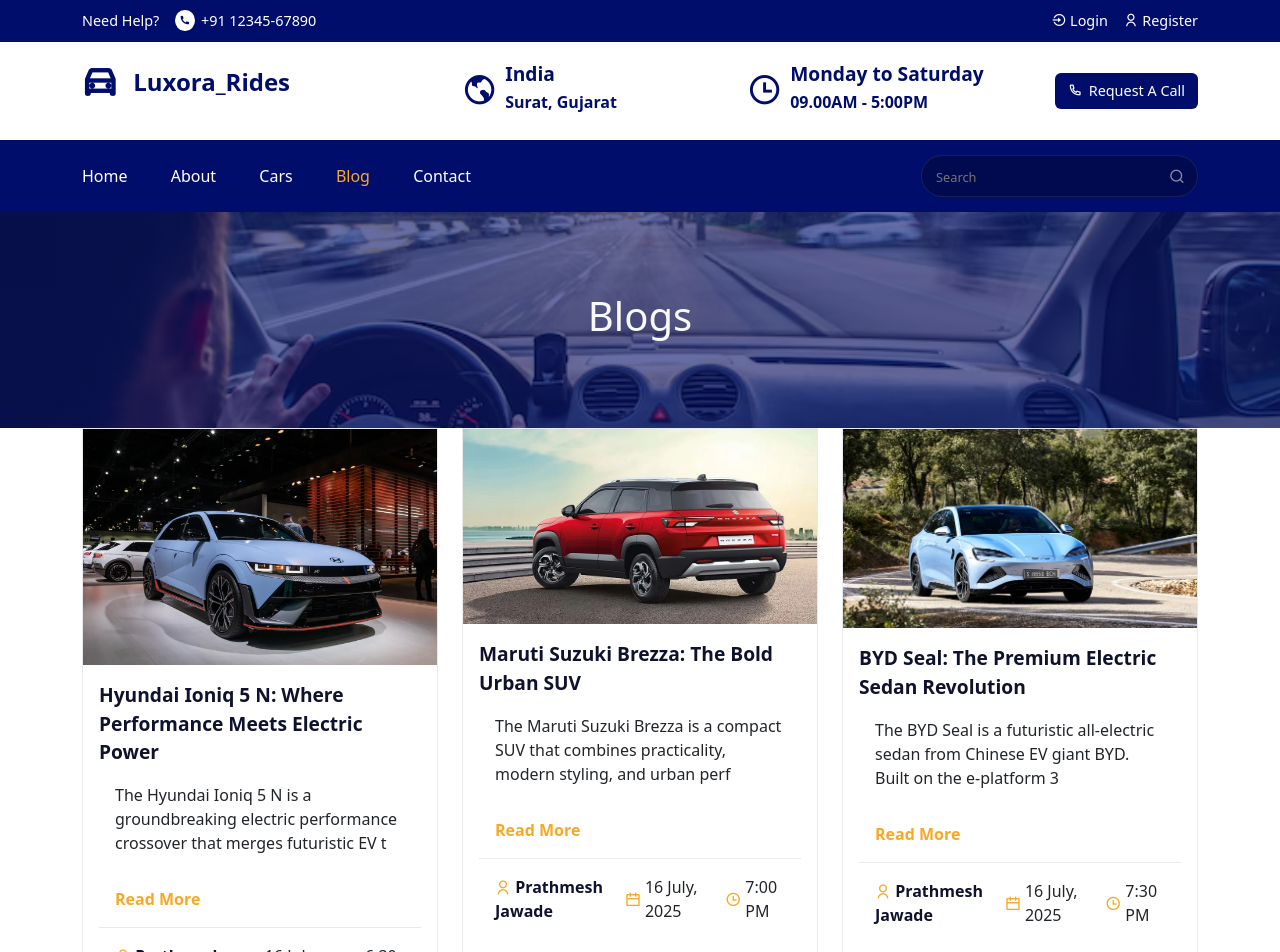
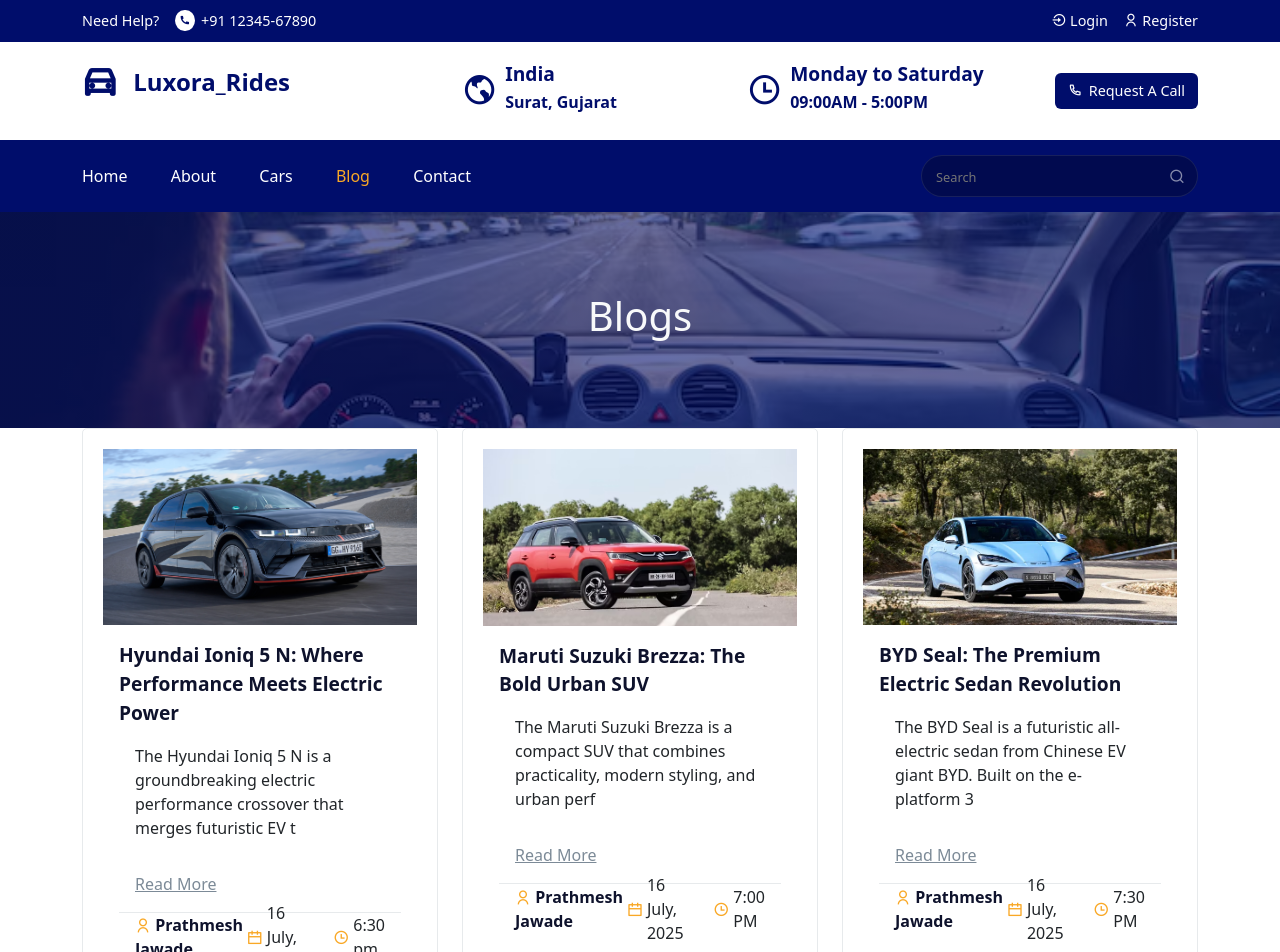
Before and after one commit to ParthVekariya147/Luxora_Rides, a React (Create React App) app: page /blogs in a window 1280 px wide. Shown: the top 952 px of the page. Built offline with nearby package versions, Linux system fonts and the light colour scheme.

Commit message:
Blog size page nit reload

```diff
--- a/src/components/Header/Header.jsx
+++ b/src/components/Header/Header.jsx
@@ -105,7 +105,7 @@
 
                         <div className="header__location-content">
                             <h4>Monday to Saturday</h4>
-                            <h6>09.00AM - 5:00PM</h6>
+                            <h6>09:00AM - 5:00PM</h6>
                         </div>
 
                     </div>
--- a/src/components/UI/FindCarForm.jsx
+++ b/src/components/UI/FindCarForm.jsx
@@ -1,14 +1,20 @@
 import React from 'react';
-import { Link } from 'react-router-dom';
-import "../../styles/find-car-form.css" ;
-import "../../styles/find-car-form.css" ;
-import { Form , FormGroup } from 'reactstrap';
+import { Link, useNavigate } from 'react-router-dom';
+import "../../styles/find-car-form.css";
+import { Form, FormGroup } from 'reactstrap';
 import "./CarItem";
 
 const FindCarForm = () => {
-    return <Form className='form'>
-        <div className="d-flex align-items-center justify-content-between flex-wrap ">
+  const navigate = useNavigate();
 
+  const handleSubmit = (e) => {
+    e.preventDefault();
+    navigate("/cars");
+  };
+
+  return (
+    <Form className='form' onSubmit={handleSubmit}>
+      <div className="d-flex align-items-center justify-content-between flex-wrap">
         <FormGroup className='form__group'>
           <input type="text" placeholder='From Address' required />
         </FormGroup>
@@ -22,7 +28,7 @@
         </FormGroup>
 
         <FormGroup className='form__group'>
-                <input type="time" className='journey__time' placeholder='journey time' />
+          <input type="time" className='journey__time' placeholder='Journey Time' />
         </FormGroup>
 
         <FormGroup className='select__group'>
@@ -33,11 +39,11 @@
         </FormGroup>
 
         <FormGroup className='form__group'>
-               <button  className="btn find__car-btn">Find Car</button>
+          <button type="submit" className="btn find__car-btn">Find Car</button>
         </FormGroup>
-
       </div>
     </Form>
+  );
 };
 
 export default FindCarForm;
--- a/src/styles/blog-item.css
+++ b/src/styles/blog-item.css
@@ -2,19 +2,24 @@
 
 .blog__item{
     border: 1px solid #7c8a972e;
+    padding: 20px;
+    border-radius: 5px;
 
 }
 
 .blog__time{
     border-top: 1px solid #7c8a972e;
+    font-size: 1.0rem;
+    height: 50px;
+    width: auto;
+    display: flex;
+    align-items: center;
+    justify-content: center;
 }
 
 .read__more{
-    color: #f9a826;
-    font-weight: 600;
-    text-decoration: none;
-    font-size: 1rem;
-    transition: 0.3s;
+    font-size: 1.0rem;
+    color: #7c8a97;
 }
 
 .read__more:hover{
```
Also changed, not shown: src/assets/all-images/blog-img/blog-1.jpg, src/assets/all-images/blog-img/blog-2.jpg. Lines whose indentation alone changed are shown as unchanged.
